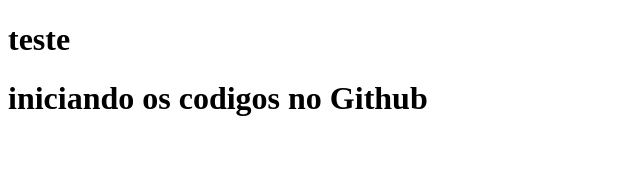
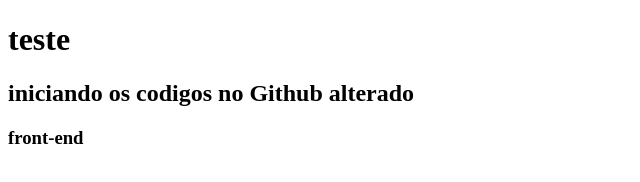
Before and after one commit to mello1213/frontEnd-IFMS-2024, a plain HTML site: page index.html in a window 1280 px wide. Shown: the whole page, without its empty margins (0-640 px from the left). Drawn offline with Linux system fonts and the light colour scheme.

Commit message:
Update index.html

```diff
--- a/index.html
+++ b/index.html
@@ -7,6 +7,7 @@
 </head>
 <body>
     <h1>teste</h1>
-    <h1>iniciando os codigos no Github </h1>
+    <h2>iniciando os codigos no Github alterado </h                             >
+    <h3>front-end</h3>
 </body>
 </html>
```
